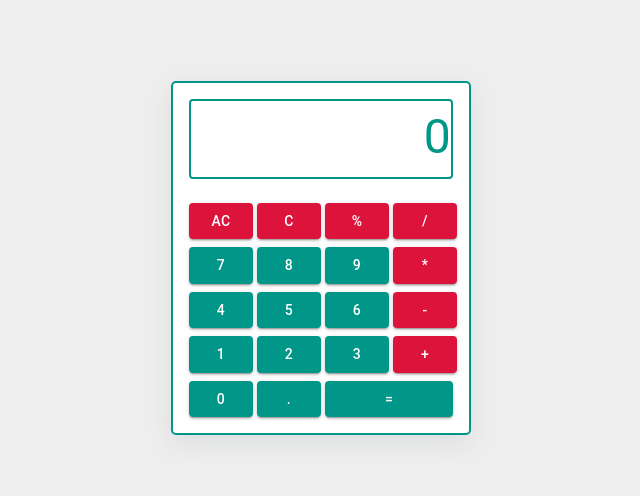
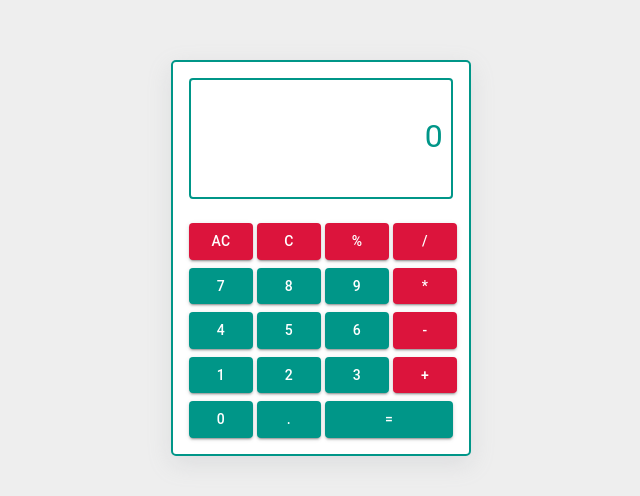
Before and after one commit to Andrew-Ingombe-bptn/calculator-app-andrew, a React (Create React App) app: page / in a window 1280 px wide. Shown: the part 142-638 px from the top of the page, without its empty margins (319-959 px from the left). Built offline with nearby package versions, Linux system fonts and the light colour scheme.

Commit message:
handle text overflow on display.

```diff
--- a/src/components/display/Display.tsx
+++ b/src/components/display/Display.tsx
@@ -4,12 +4,14 @@ import React from "react";
 const DisplayContainer = styled("div")(({ theme }) => ({
   display: "flex",
   justifyContent: "space-between",
+  paddingRight: theme.spacing(1),
   paddingLeft: theme.spacing(1),
-  height: "5rem",
+  height: "fit-content",
   width: "100%",
-  fontSize: "3rem",
+  fontSize: "2em",
   marginBottom: theme.spacing(3),
   color: theme.palette.primary.main,
+  aspectRatio: "2.1867",
 }));
 
 const Div = styled("div")(({ theme }) => ({
@@ -29,7 +31,10 @@ const Display: React.FC<DisplayProps> = ({
     <DisplayContainer
       sx={{ border: 2, borderRadius: 1, borderColor: "#009688" }}
     >
-      <Div>{operation}</Div> {currValue}
+      <Div>{operation}</Div>
+      <p style={{ fontSize: currValue?.length > 12 ? "1rem" : "2rem" }}>
+        {currValue}
+      </p>
     </DisplayContainer>
   );
 };
--- a/src/hooks/useCalculation.tsx
+++ b/src/hooks/useCalculation.tsx
@@ -97,7 +97,6 @@ export const useCalculation = () => {
     setOverWrite(true);
 
     // clear state values from local storage
-
     localStorage.setItem("currValue", "0");
     localStorage.setItem("operation", "");
     localStorage.setItem("prevValue", "");
```
